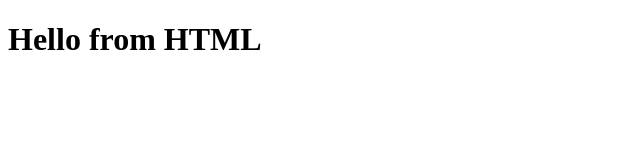
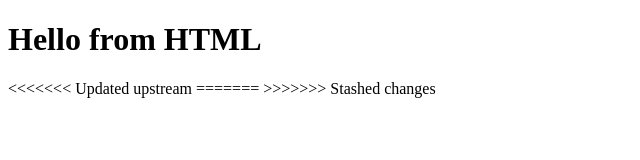
Before and after one commit to SuvanshDev/React-Learning, a plain HTML site: page index.html in a window 1280 px wide. Shown: the whole page, without its empty margins (0-640 px from the left). Drawn offline with Linux system fonts and the light colour scheme.

Commit message:
Inital Commit

```diff
--- a/index.html
+++ b/index.html
@@ -9,5 +9,12 @@
     <div id="container">
         <h1>Hello from HTML</h1>
     </div>
+<<<<<<< Updated upstream
+=======
+
+    <script>
+
+    </script>
+>>>>>>> Stashed changes
 </body>
 </html>
```
